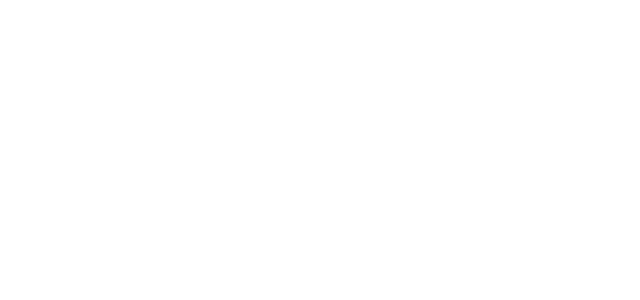
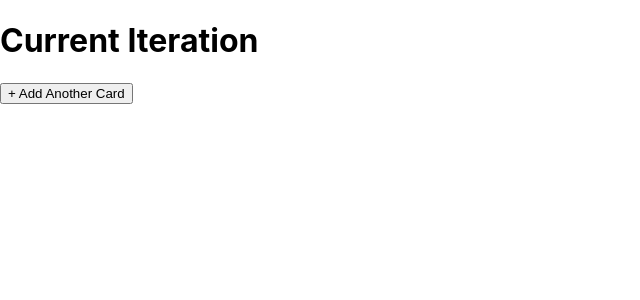
Before and after one commit to xchrisw92/trello_clone, a React (Create React App) app: page / in a window 1280 px wide. Shown: the top 300 px of the page, without its empty margins (0-640 px from the left). Built offline with nearby package versions, Linux system fonts and the light colour scheme.

Commit message:
Completed itemContainer

```diff
--- a/src/App.tsx
+++ b/src/App.tsx
@@ -1,10 +1,13 @@
-import React from 'react';
+import React, {useState} from 'react';
 import './App.css';
+import ItemContainer from "./components/ItemContainer";
 
 const App = () => {
+const [items, setItems] = useState<Array<String>>([]);
+
   return (
-    <div className="App">
-
+    <div>
+      <ItemContainer items = {items} setItems={setItems} />
     </div>
   );
 }
--- /dev/null
+++ b/src/components/ItemContainer.tsx
@@ -0,0 +1,39 @@
+import React, {useState} from "react";
+
+interface CurrentIterationProps {
+  items?: Array<String>,
+  setItems: Function,
+}
+
+const ItemContainer: React.FC<CurrentIterationProps> = ({items, setItems}: CurrentIterationProps): JSX.Element =>{
+  const [addCard, setAddCard] = useState(false);
+  const [cardInput, setCardInput] = useState<string>('');
+
+  const handleAddCard = () =>{
+    setItems((items: Array<String>) => [...items, cardInput]);
+    setAddCard(false);
+  }
+
+  return (
+    <div>
+      <h1>Current Iteration</h1>
+      {
+        items && items.map((item, i) =>{
+          return(
+            <h6 key={i}>{item}</h6>
+          )
+        })
+      }
+      {
+        addCard && <div>
+          <label htmlFor={"Add New Card"}>Add Card</label>
+          <input type={"text"} id={"Add New Card"} onChange={(event: React.ChangeEvent<HTMLInputElement>) => setCardInput(event.target.value)
+          }/>
+          <button onClick={handleAddCard}>Add</button>
+          </div>
+      }
+      <button onClick={() => setAddCard(!addCard)}>+ Add Another Card</button>
+    </div>
+  )
+};
+export default ItemContainer;
```
Also changed, not shown: 1 other file (tests, documents, lock files or other folders).
